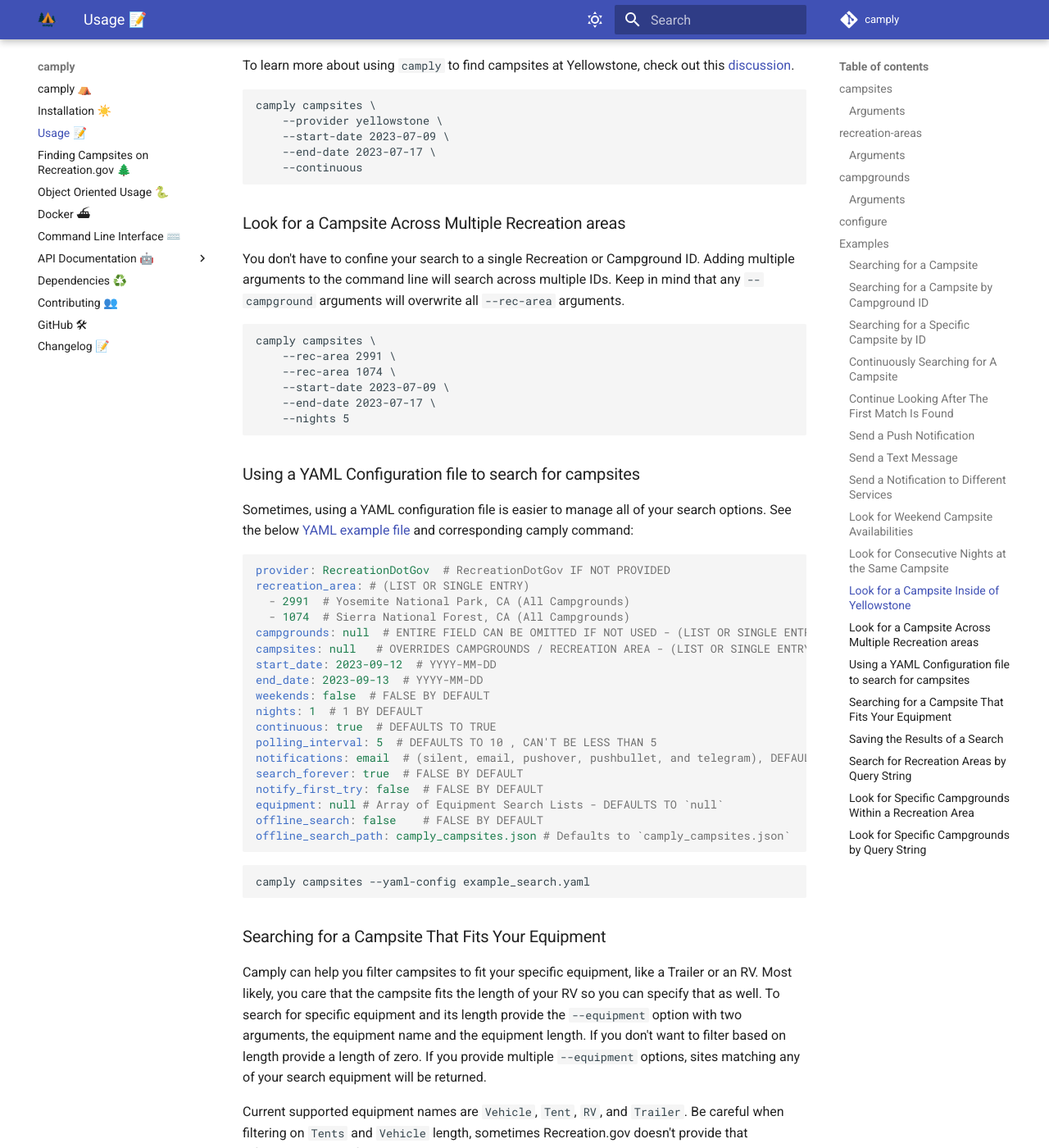
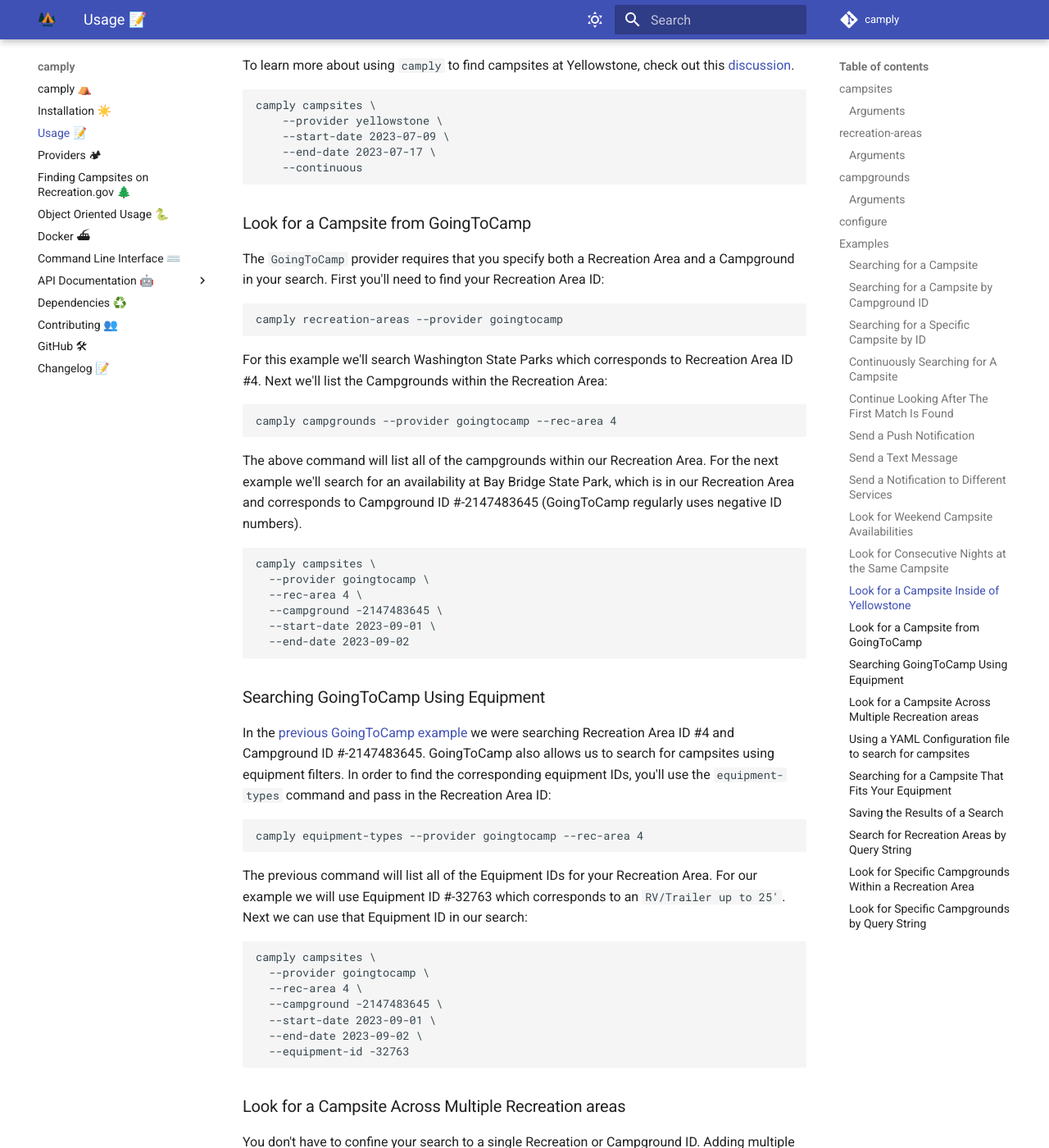
Before and after one commit to juftin/camply, an MkDocs documentation site: the page built from docs/command_line_usage.md, in a window 1280 px wide and 1400 px high, scrolled down 8033 px. Shown: the whole window at 82% size. Built offline with MkDocs 1.6.1 and Material for MkDocs 9.7.7, drawn with Linux system fonts in a browser that asks for light colours; comment, search, counter and statistics services are not loaded.

Commit message:
📝 Providers Documentation (#156)
* feature/goingtocamp

* Add a blurb about GoingToCamp provider (#175)

* GoingToCamp Documentation

* GoingToCamp Documentation

* GoingToCamp Documentation

Co-authored-by: Adriano Caloiaro <3331648+acaloiaro@users.noreply.github.com>

````diff
--- a/docs/command_line_usage.md
+++ b/docs/command_line_usage.md
@@ -374,6 +374,61 @@
     --continuous
 ```
 
+### Look for a Campsite from GoingToCamp
+
+The `GoingToCamp` provider requires that you specify both a Recreation Area and a
+Campground in your search. First you'll need to find your Recreation Area ID:
+
+```commandline
+camply recreation-areas --provider goingtocamp
+```
+
+For this example we'll search Washington State Parks which corresponds to Recreation Area ID #4.
+Next we'll list the Campgrounds within the Recreation Area:
+
+```commandline
+camply campgrounds --provider goingtocamp --rec-area 4
+```
+
+The above command will list all of the campgrounds within our Recreation Area.
+For the next example we'll search for an availability at Bay Bridge State Park,
+which is in our Recreation Area and corresponds to Campground ID #-2147483645
+(GoingToCamp regularly uses negative ID numbers).
+
+```commandline
+camply campsites \
+  --provider goingtocamp \
+  --rec-area 4 \
+  --campground -2147483645 \
+  --start-date 2023-09-01 \
+  --end-date 2023-09-02
+```
+
+### Searching GoingToCamp Using Equipment
+
+In the [previous GoingToCamp example](#look-for-a-campsite-from-goingtocamp) we were searching
+Recreation Area ID #4 and Campground ID #-2147483645. GoingToCamp also allows
+us to search for campsites using equipment filters. In order to find the corresponding equipment
+IDs, you'll use the `equipment-types` command and pass in the Recreation Area ID:
+
+```commandline
+camply equipment-types --provider goingtocamp --rec-area 4
+```
+
+The previous command will list all of the Equipment IDs for your Recreation Area.
+For our example we will use Equipment ID #-32763 which corresponds to an `RV/Trailer up to 25'`.
+Next we can use that Equipment ID in our search:
+
+```commandline
+camply campsites \
+  --provider goingtocamp \
+  --rec-area 4 \
+  --campground -2147483645 \
+  --start-date 2023-09-01 \
+  --end-date 2023-09-02 \
+  --equipment-id -32763
+```
+
 ### Look for a Campsite Across Multiple Recreation areas
 
 You don't have to confine your search to a single Recreation or Campground ID. Adding multiple
--- /dev/null
+++ b/docs/extra.css
@@ -0,0 +1,4 @@
+.center {
+    display: block;
+    margin: 0 auto;
+}
--- a/mkdocs.yml
+++ b/mkdocs.yml
@@ -27,10 +27,12 @@
 site_author: juftin
 remote_branch: gh-pages
 copyright: Copyright &copy; 2020 Justin Flannery
+extra_css: [extra.css]
 nav:
 -   camply ⛺: index.md
 -   Installation ☀️: installation.md
 -   Usage 📝: command_line_usage.md
+-   Providers 🏕: providers.md
 -   Finding Campsites on Recreation.gov 🌲: recreationdotgov.md
 -   Object Oriented Usage 🐍: python.md
 -   Docker ⛴: docker.md
````
Also changed, not shown: README.md (+7 -0 lines), docs/index.md (+7 -1 lines), docs/providers.md (added, +77 -0 lines), docs/_static/goingtocamp_logo.png (added), docs/_static/recreation_dot_gov_logo.png (added), docs/_static/yellowstone_logo.png (added).
